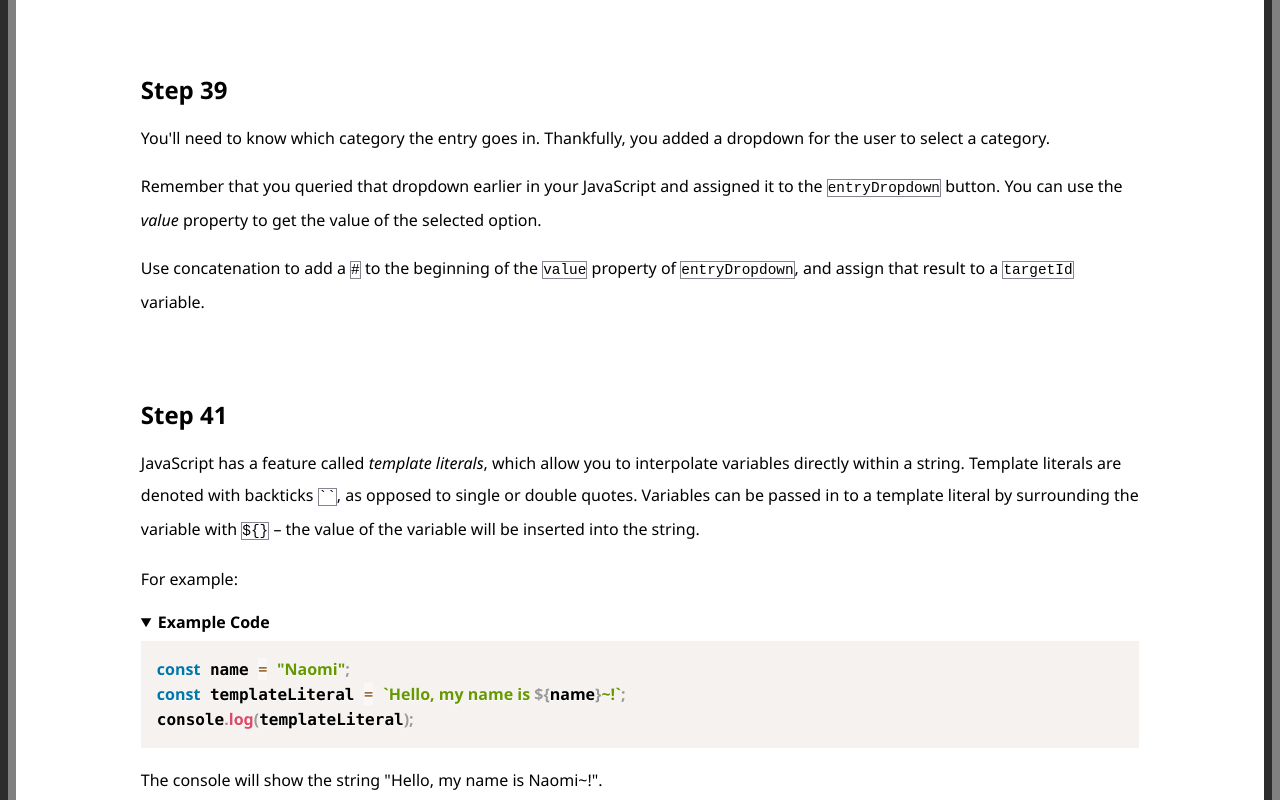
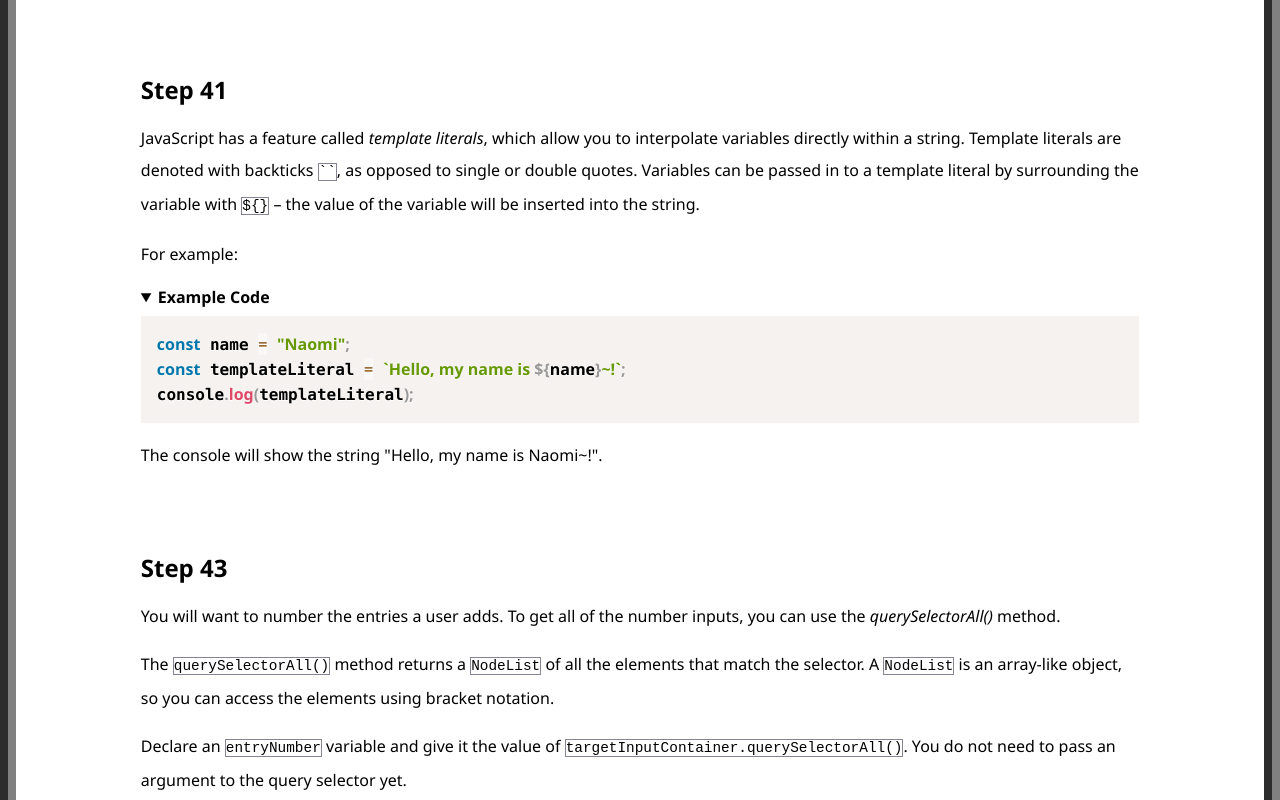
Before and after one commit to rafa-san/freeCodeCamp-javascript-05-calorie-counter, a plain HTML site: page tutorial.html in a window 1280 px wide. Shown: the part 5520-6320 px from the top of the page. Drawn offline with Linux system fonts and the light colour scheme.

Commit message:
style: conteúdo não mais necessário deletado

```diff
--- a/tutorial.html
+++ b/tutorial.html
@@ -232,17 +232,6 @@
     </div>
 
     <div class="description-container">
-      <h1 id="content-start">Step 39</h1>
-      <div>
-        <section id="description">
-          <p>You'll need to know which category the entry goes in. Thankfully, you added a dropdown for the user to select a category.</p>
-          <p>Remember that you queried that dropdown earlier in your JavaScript and assigned it to the <code>entryDropdown</code> button. You can use the <dfn>value</dfn> property to get the value of the selected option.</p>
-          <p>Use concatenation to add a <code>#</code> to the beginning of the <code>value</code> property of <code>entryDropdown</code>, and assign that result to a <code>targetId</code> variable.</p>
-        </section>
-      </div>
-    </div>
-
-    <div class="description-container">
       <h1 id="content-start">Step 41</h1>
       <div>
         <section id="description">
```
